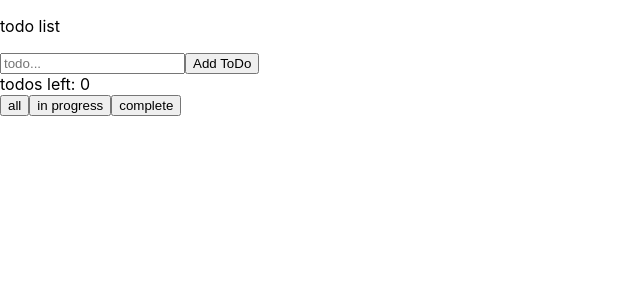
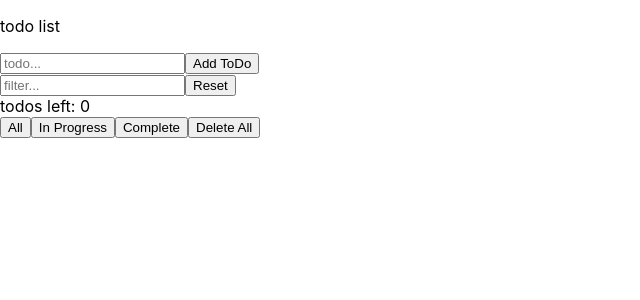
Before and after one commit to MichaelSudirman/todo-list, a React (Create React App) app: page / in a window 1280 px wide. Shown: the top 300 px of the page, without its empty margins (0-640 px from the left). Built offline with nearby package versions, Linux system fonts and the light colour scheme.

Commit message:
finished deleteAll and filter feature

```diff
--- a/src/components/TodoFilter.js
+++ b/src/components/TodoFilter.js
@@ -1,39 +1,33 @@
-// import React, { useState } from 'react';
+import React, { useState } from 'react';
 
-// const TodoFilter = props => {
-//     const [state, setState] = useState({filterText: ''})
+const TodoFilter = props => {
+    const [state, setState] = useState({ filterText: '' })
 
-//     const filterChange = (event) => {
-//         console.log(props.state)
-//         setState({
-//             [event.target.name]: event.target.value
-//         })
-//         // console.log(event.target.value)
-//         props.setState({
-//             todos:
-//             display:props.state.display
-//         })
-//     }
+    const filterChange = (event) => {
+        setState({
+            [event.target.name]: event.target.value
+        })
+        props.onChange(event.target.value)
+    }
+
+    const resetSubmit = event => {
+        event.preventDefault()
+        setState({ text: '' });
+        props.onChange('')
+    }
+
+    return (
+        <form>
+            <input
+                name='text'
+                value={state.text}
+                onChange={filterChange}
+                placeholder='filter...'
+            />
+            <button onClick={resetSubmit}>Reset</button>
+        </form>
+    )
+}
 
 
-//     const filterSubmit = event => {
-//         event.preventDefault()
-
-//         setState({ text: '' });
-//     }
-
-//     return (
-//         <form onSubmit={filterSubmit}>
-//             <input
-//                 name='text'
-//                 value={state.text}
-//                 onChange={filterChange}
-//                 placeholder='filter...'
-//             />
-//             <button onClick={filterSubmit}>Reset</button>
-//         </form>
-//     )
-// }
-
-
-// export default TodoFilter;
+export default TodoFilter;
--- a/src/components/TodoList.js
+++ b/src/components/TodoList.js
@@ -1,6 +1,6 @@
 import React, { useState } from 'react';
 import TodoForm from './TodoForm';
-// import TodoFilter from './TodoFilter';
+import TodoFilter from './TodoFilter';
 import Todo from './Todo';
 
 /*
@@ -11,26 +11,27 @@ import Todo from './Todo';
   4. show number of active todos
   5. filter all/active/complete
   6. delete todo
-  7. delete all complete
-    7.1 only show if atleast one is complete
-  8. button to toggle all on/off
+  7. filter todo
+  8. delete all todo
+
 */
 
 const TodoList = () => {
     const [state, setState] = useState({
         todos: [],
         display: "all",
-        // filter: ""
+        filter: ''
     });
     const addTodo = (todo) => {
         setState(state => ({
-            todos: [todo, ...state.todos],
-            display: state.display
+            ...state,
+            todos: [todo, ...state.todos]
         }));
     }
 
     const toggleComplete = id => {
         setState({
+            ...state,
             todos: state.todos.map(todo => {
                 if (todo.id === id) {
                     return {
@@ -41,15 +42,14 @@ const TodoList = () => {
                 else {
                     return todo
                 }
-            }),
-            display: state.display
+            })
         })
     };
 
     const deleteTodo = id => {
         setState({
-            todos: state.todos.filter(todo=>  todo.id !== id),
-            display: state.display
+            ...state,
+            todos: state.todos.filter(todo => todo.id !== id)
         })
     }
 
@@ -60,33 +60,47 @@ const TodoList = () => {
     const changeDisplay = args => {
         if (args === 'all' || args === 'in progress' || args === 'complete') {
             setState({
-                todos: state.todos,
+                ...state,
                 display: args
             })
         }
     }
 
     const displayTodos = () => {
-        if(state.display === 'all'){
-            return state.todos
+        let newTodos;
+        if (state.display === 'all') {
+            newTodos = state.todos
         }
-        else if(state.display === 'in progress'){
-            return state.todos.filter(todo => !todo.complete)
+        else if (state.display === 'in progress') {
+            newTodos = state.todos.filter(todo => !todo.complete)
         }
-        else if(state.display === 'complete'){
-            return state.todos.filter(todo => todo.complete)
+        else if (state.display === 'complete') {
+            newTodos = state.todos.filter(todo => todo.complete)
         }
+        newTodos = newTodos.filter(todo => todo.text.toLowerCase().indexOf(state.filter) >= 0)
+        return newTodos
     }
 
+    const filterChange = data => {
+        setState({
+            ...state,
+            filter: data
+        })
+    }
 
+    const deleteAllTodo = () => {
+        setState({
+            todos: [],
+            display: 'all',
+            filter: ''
+        })
+    }
 
     return (
         <div>
-            {console.log("render")}
-            {console.log(state)}
             <p>todo list</p>
             <TodoForm onSubmit={addTodo} />
-            {/* <TodoFilter state={state}/> */}
+            <TodoFilter onChange={filterChange} state={state} />
             {displayTodos().map(todo =>
                 <Todo
                     key={todo.id}
@@ -96,11 +110,12 @@ const TodoList = () => {
                 />
             )}
             <div>todos left: {checkTodosLeft(state.todos)}</div>
-            <button onClick={() => changeDisplay('all')}>all</button>
-            <button onClick={() => changeDisplay('in progress')}>in progress</button>
-            <button onClick={() => changeDisplay('complete')}>complete</button>
+            <button onClick={() => changeDisplay('all')}>All</button>
+            <button onClick={() => changeDisplay('in progress')}>In Progress</button>
+            <button onClick={() => changeDisplay('complete')}>Complete</button>
+            <button onClick={deleteAllTodo}>Delete All</button>
         </div>
-    );
-}
+        );
+    }
 
-export default TodoList;
+    export default TodoList;
```
